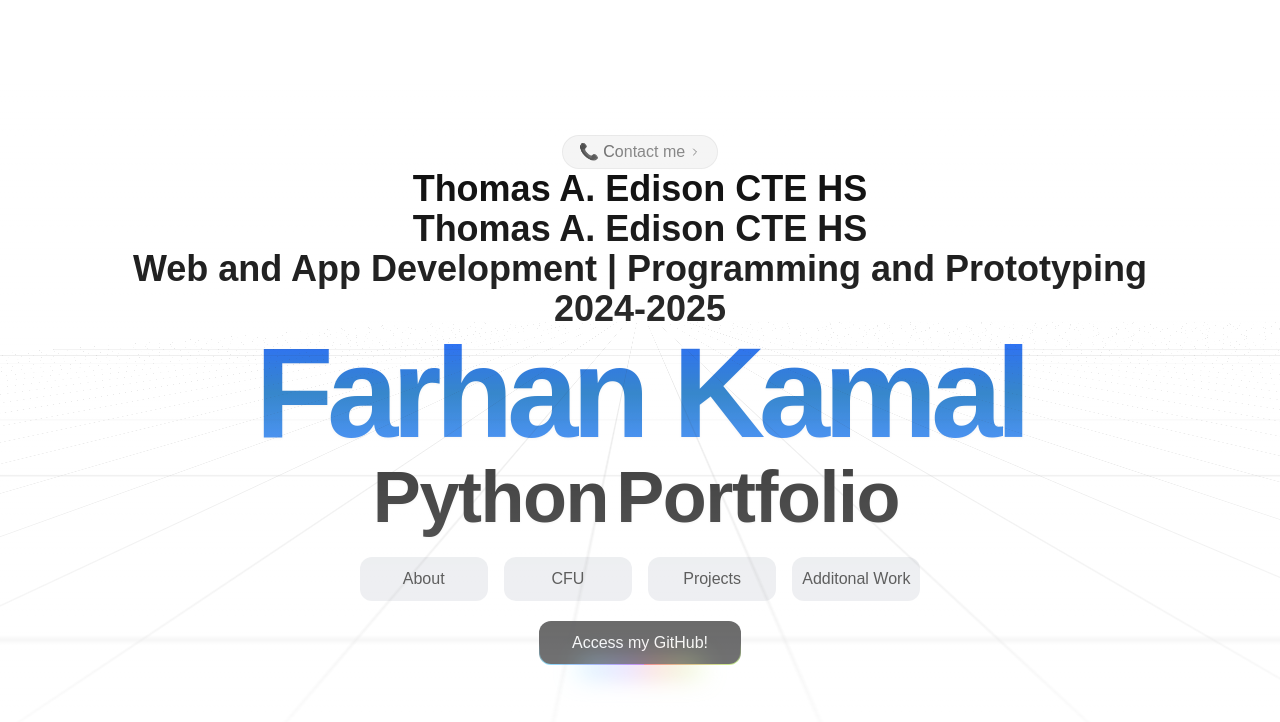
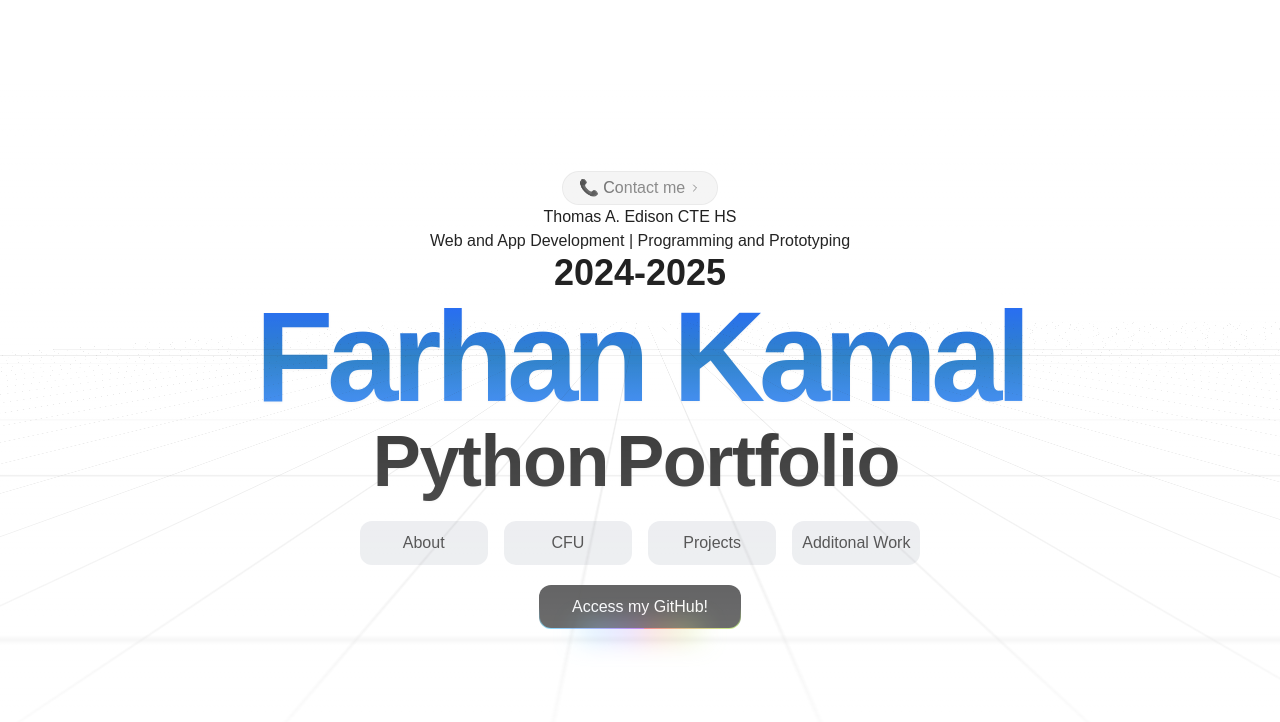
Before and after one commit to Farhan-Kamal/fythonport, a Next.js app: page / in a window 1280 px wide. Shown: the top 722 px of the page. Built offline with nearby package versions, Linux system fonts and the light colour scheme.

Commit message:
Update page.tsx

```diff
--- a/src/app/page.tsx
+++ b/src/app/page.tsx
@@ -29,7 +29,7 @@ export default function Home() {
         </AnimatedShinyText>
       </div>
       <FadeText
-        className="mt-8 text-4xl font-bold text-black dark:text-white"
+        className="mt-8 text-base dark:text-white"
         direction="up"
         framerProps={{
           show: { transition: { delay: 0.2 } },
@@ -37,15 +37,7 @@ export default function Home() {
         text="Thomas A. Edison CTE HS"
       />
       <FadeText
-        className="mt-8 text-4xl font-bold text-black dark:text-white"
-        direction="left"
-        framerProps={{
-          show: { transition: { delay: 0.2 } },
-        }}
-        text="Thomas A. Edison CTE HS"
-      />
-      <FadeText
-        className="mt-8 text-4xl font-bold text-black dark:text-white"
+        className="mt-8 text-base dark:text-white"
         direction="right"
         framerProps={{
           show: { transition: { delay: 0.2 } },
```
